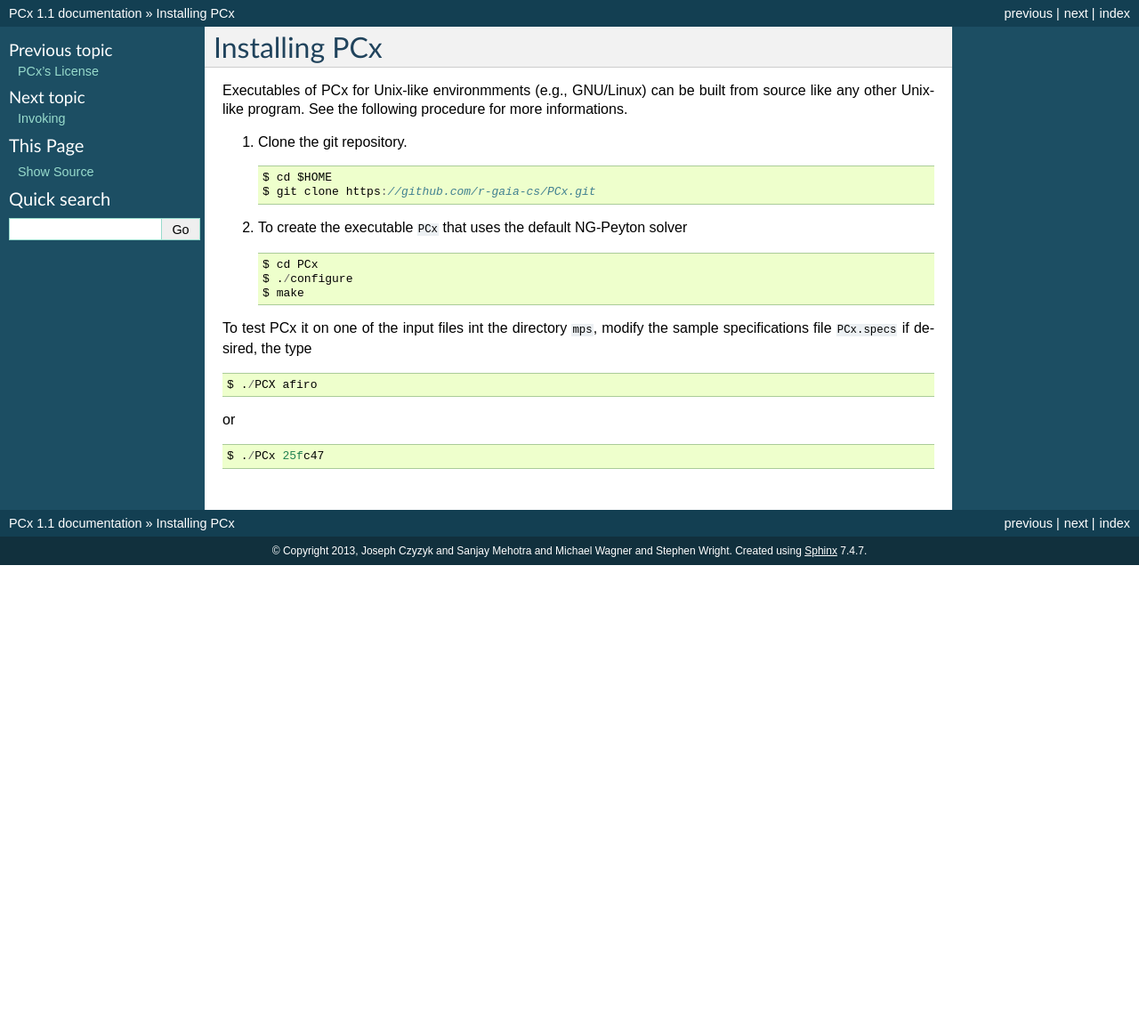
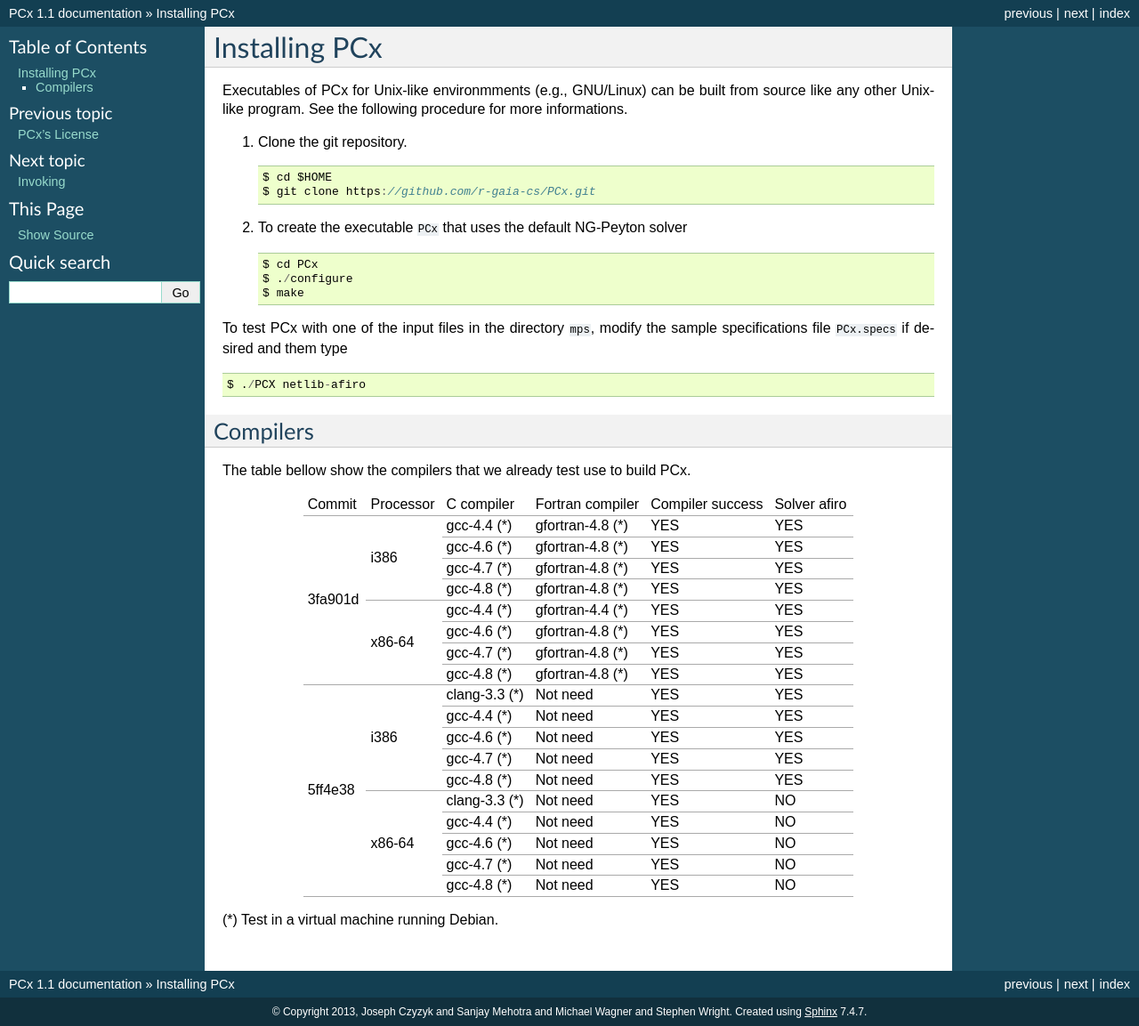
Before and after one commit to lpoo/PCx, a Sphinx documentation site: the page built from DOC/install.rst, in a window 1280 px wide. Shown: the whole page at 89% size. Built offline with Sphinx 7.4.7, drawn with Linux system fonts in a browser that asks for light colours; formulas are drawn with MathJax 3; before the commit the page ends 900 px from its top, so only the background shows below that.

Commit message:
Add list of compilers
A list of compilers already tested was add.

```diff
--- a/DOC/install.rst
+++ b/DOC/install.rst
@@ -16,11 +16,54 @@
     $ ./configure
     $ make
 
-To test PCx it on one of the input files int the directory ``mps``, modify the
-sample specifications file ``PCx.specs`` if desired, the type ::
+To test PCx with one of the input files in the directory ``mps``, modify the
+sample specifications file ``PCx.specs`` if desired and them type ::
 
-    $ ./PCX afiro
+    $ ./PCX netlib-afiro
 
-or ::
+Compilers
+---------
 
-    $ ./PCx 25fc47
+The table bellow show the compilers that we already test use to build PCx.
+
++---------+-----------+---------------+------------------+------------------+------------------+
+| Commit  | Processor | C compiler    | Fortran compiler | Compiler success | Solver afiro     |
++---------+-----------+---------------+------------------+------------------+------------------+
+| 3fa901d | i386      | gcc-4.4 (*)   | gfortran-4.8 (*) | YES              | YES              |
+|         |           +---------------+------------------+------------------+------------------+
+|         |           | gcc-4.6 (*)   | gfortran-4.8 (*) | YES              | YES              |
+|         |           +---------------+------------------+------------------+------------------+
+|         |           | gcc-4.7 (*)   | gfortran-4.8 (*) | YES              | YES              |
+|         |           +---------------+------------------+------------------+------------------+
+|         |           | gcc-4.8 (*)   | gfortran-4.8 (*) | YES              | YES              |
+|         +-----------+---------------+------------------+------------------+------------------+
+|         | x86-64    | gcc-4.4 (*)   | gfortran-4.4 (*) | YES              | YES              |
+|         |           +---------------+------------------+------------------+------------------+
+|         |           | gcc-4.6 (*)   | gfortran-4.8 (*) | YES              | YES              |
+|         |           +---------------+------------------+------------------+------------------+
+|         |           | gcc-4.7 (*)   | gfortran-4.8 (*) | YES              | YES              |
+|         |           +---------------+------------------+------------------+------------------+
+|         |           | gcc-4.8 (*)   | gfortran-4.8 (*) | YES              | YES              |
++---------+-----------+---------------+------------------+------------------+------------------+
+| 5ff4e38 | i386      | clang-3.3 (*) | Not need         | YES              | YES              |
+|         |           +---------------+------------------+------------------+------------------+
+|         |           | gcc-4.4 (*)   | Not need         | YES              | YES              |
+|         |           +---------------+------------------+------------------+------------------+
+|         |           | gcc-4.6 (*)   | Not need         | YES              | YES              |
+|         |           +---------------+------------------+------------------+------------------+
+|         |           | gcc-4.7 (*)   | Not need         | YES              | YES              |
+|         |           +---------------+------------------+------------------+------------------+
+|         |           | gcc-4.8 (*)   | Not need         | YES              | YES              |
+|         +-----------+---------------+------------------+------------------+------------------+
+|         | x86-64    | clang-3.3 (*) | Not need         | YES              | NO               |
+|         |           +---------------+------------------+------------------+------------------+
+|         |           | gcc-4.4 (*)   | Not need         | YES              | NO               |
+|         |           +---------------+------------------+------------------+------------------+
+|         |           | gcc-4.6 (*)   | Not need         | YES              | NO               |
+|         |           +---------------+------------------+------------------+------------------+
+|         |           | gcc-4.7 (*)   | Not need         | YES              | NO               |
+|         |           +---------------+------------------+------------------+------------------+
+|         |           | gcc-4.8 (*)   | Not need         | YES              | NO               |
++---------+-----------+---------------+------------------+------------------+------------------+
+
+(*) Test in a virtual machine running Debian.
```
